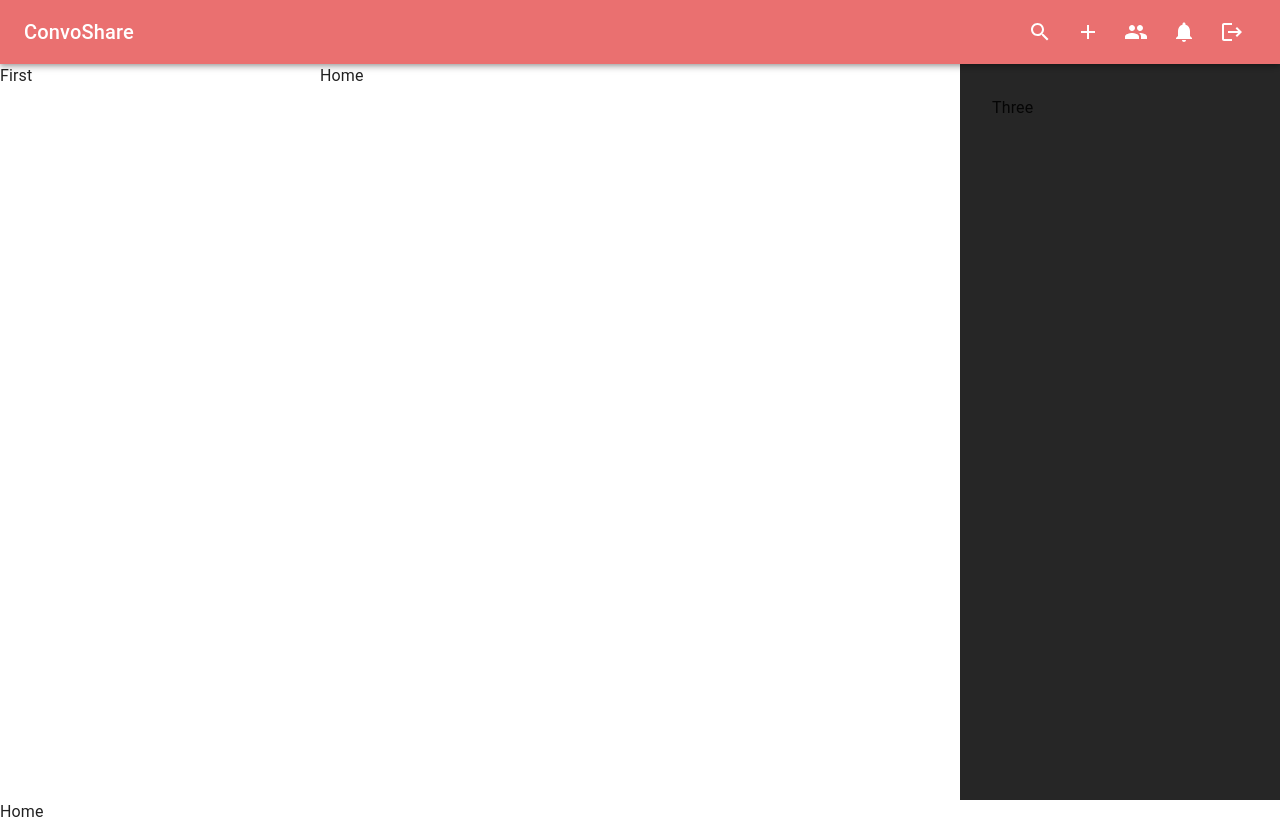
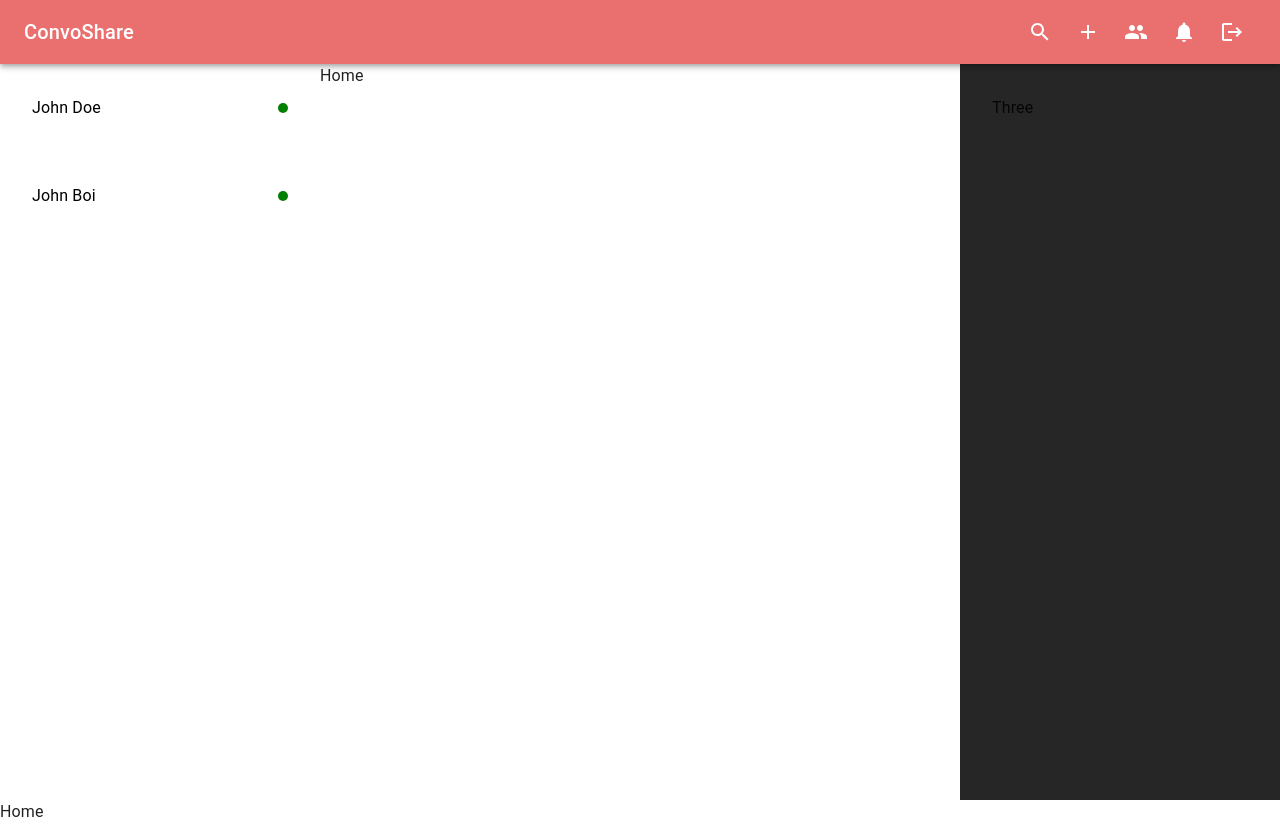
Before and after one commit to Subhajit-Bera/ConvoShare, a React (Vite) app in the folder client/: page / in a window 1280 px wide. Built offline with nearby package versions, Linux system fonts and the light colour scheme.

Commit message:
ChatList & ChatItem --1

```diff
--- a/client/src/components/layout/AppLayout.jsx
+++ b/client/src/components/layout/AppLayout.jsx
@@ -1,11 +1,16 @@
 import React from 'react'
-import {Grid } from "@mui/material";
-
+import { Grid } from "@mui/material";
+import ChatList from '../specific/ChatList';
+import { useParams } from "react-router-dom";
+import { sampleChats } from '../../constants/sampleData';
 
 import Header from './Header'
 import Title from "../shared/Title";
 const AppLayout = () => (WrappedComponent) => {
-    return (props) => (
+    return (props) => {
+        const params = useParams();
+        const chatId = params.chatId;
+        return (
             <>
                 <Title />
                 <Header />
@@ -20,7 +25,19 @@
                         }}
                         height={"100%"}
                     >
-                    First
+                        {/* chats={sampleChats}
+                        chatId={chatId} */}
+                        <ChatList
+                            chats={sampleChats}
+                            chatId={chatId}
+                            newMessagesAlert={[
+                                {
+                                    chatId,
+                                    count: 4,
+                                },
+                            ]}
+                            onlineUsers={["1", "2"]}
+                        />
                     </Grid>
 
                     <Grid item xs={12} sm={8} md={5} lg={6} height={"100%"}>
@@ -44,7 +61,8 @@
                 </Grid>
                 <WrappedComponent {...props} />
             </>
-    )
+        );
+    }
 }
 
 export default AppLayout
--- a/client/src/components/layout/Header.jsx
+++ b/client/src/components/layout/Header.jsx
@@ -123,7 +123,7 @@
 
       {
         isSearch && (
-          <Suspense fallback={<div>Loading..</div>}>
+          <Suspense fallback={<Backdrop open />}>
             <SearchDialog />
           </Suspense>
         )
@@ -131,7 +131,7 @@
 
       {
         isNotification && (
-          <Suspense fallback={<div>Loading..</div>}>
+          <Suspense fallback={<Backdrop open />}>
             <NotifcationDialog />
           </Suspense>
         )
@@ -139,7 +139,7 @@
 
       {
         isNewGroup && (
-          <Suspense fallback={<div>Loading..</div>}>
+          <Suspense fallback={<Backdrop open />}>
             <NewGroupDialog />
           </Suspense>
         )
--- /dev/null
+++ b/client/src/components/layout/Loaders.jsx
@@ -0,0 +1,40 @@
+import { Grid, Skeleton, Stack } from "@mui/material";
+import React from "react";
+const LayoutLoader = () => {
+    return (
+        <Grid container height={"calc(100vh - 4rem)"} spacing={"1rem"}>
+            <Grid
+                item
+                sm={4}
+                md={3}
+                sx={{
+                    display: { xs: "none", sm: "block" },
+                }}
+                height={"100%"}
+            >
+                <Skeleton variant="rectangular" height={"100vh"} />
+            </Grid>
+            <Grid item xs={12} sm={8} md={5} lg={6} height={"100%"}>
+                <Stack spacing={"1rem"}>
+                    {Array.from({ length: 8 }).map((_, index) => (
+                        <Skeleton key={index} variant="rounded" height={"4rem"} />
+                    ))}
+                </Stack>
+            </Grid>
+
+            <Grid
+                item
+                md={4}
+                lg={3}
+                height={"100%"}
+                sx={{
+                    display: { xs: "none", md: "block" },
+                }}
+            >
+                <Skeleton variant="rectangular" height={"100vh"} />
+            </Grid>
+        </Grid>
+    );
+};
+
+export {LayoutLoader };
--- /dev/null
+++ b/client/src/components/shared/ChatItem.jsx
@@ -0,0 +1,60 @@
+import React,{ memo } from 'react'
+import { Link } from '../styles/StyledComponents'
+import { Box, Stack, Typography } from "@mui/material";
+
+//Also we can implement last message
+const ChatItem = ({
+    avatar = [],
+    name,
+    _id,
+    groupChat = false,
+    sameSender,
+    isOnline,
+    newMessageAlert,
+    index = 0,
+    handleDeleteChat,
+}) => {
+    return (
+        <Link to={`/chat/${_id}`} onContextMenu={(e)=>handleDeleteChat(e,_id,groupChat)}>
+            <div
+                style={{
+                    display: "flex",
+                    gap: "1rem",
+                    alignItems: "center",
+                    backgroundColor: sameSender ? "black" : "unset",
+                    color: sameSender ? "white" : "unset",
+                    position: "relative",
+                    padding: "1rem",
+                }}
+            >
+                {/* <AvatarCard avatar={avatar} /> */}
+                <Stack>
+                    <Typography>{name}</Typography>
+                    {newMessageAlert && (
+                        <Typography>{newMessageAlert.count} New Message</Typography>
+                    )}
+                </Stack>
+
+                {isOnline && (
+                    <Box
+                        sx={{
+                            width: "10px",
+                            height: "10px",
+                            borderRadius: "50%",
+                            backgroundColor: "green",
+                            position: "absolute",
+                            top: "50%",
+                            right: "1rem",
+                            transform: "translateY(-50%)",
+                        }}
+                    />
+                )}
+            </div>
+
+        </Link>
+
+
+    )
+}
+
+export default memo(ChatItem);
--- /dev/null
+++ b/client/src/components/specific/ChatList.jsx
@@ -0,0 +1,55 @@
+import React from 'react'
+import { Stack } from "@mui/material";
+import ChatItem from "../shared/ChatItem";
+
+const ChatList = ({
+    w = "100%",
+    chats = [],
+    chatId,
+    onlineUsers = [],
+    newMessagesAlert = [
+        {
+            chatId: "",
+            count: 0,
+        },
+    ],
+    handleDeleteChat,
+}) => {
+    return (
+        // overflow={"auto"} height={"100%"}
+        <Stack width={w} direction={"column"}>
+            {
+                chats.map((data,index) => {
+
+                    const { avatar, name,_id,groupChat, members } = data;
+
+                    const newMessageAlert = newMessagesAlert.find(
+                        ({ chatId }) => chatId === _id
+                    );
+
+                    const isOnline = members?.some((member) =>
+                        onlineUsers.includes(member)
+                    );
+
+                    {/* return<ChatItem/> */}
+
+                    return <ChatItem
+                        index={index}
+                        newMessageAlert={newMessageAlert}
+                        isOnline={isOnline}
+                        avatar={avatar}
+                        name={name}
+                        _id={_id}
+                        key={_id}
+                        groupChat={groupChat}
+                        sameSender={chatId === _id}
+                        handleDeleteChat={handleDeleteChat}
+                    />
+                })
+
+            }
+        </Stack>
+    )
+}
+
+export default ChatList
--- a/client/src/components/styles/StyledComponents.jsx
+++ b/client/src/components/styles/StyledComponents.jsx
@@ -1,5 +1,5 @@
 import { Skeleton, keyframes, styled } from "@mui/material";
-
+import { Link as LinkComponent } from "react-router-dom";
 
 //We are passing input element inside the styled component and give it style
 const VisuallyHiddenInput = styled("input")({
@@ -14,6 +14,16 @@
   width: 1,
 });
 
+const Link = styled(LinkComponent)`
+  text-decoration: none;
+  color: black;
+  padding: 1rem;
+  &:hover {
+    background-color: rgba(0, 0, 0, 0.1);
+  }
+`;
+
+
 export {
- VisuallyHiddenInput,
+  VisuallyHiddenInput, Link
 };
--- /dev/null
+++ b/client/src/constants/sampleData.js
@@ -0,0 +1,17 @@
+export const sampleChats = [
+    {
+        avatar: ["https://www.w3schools.com/howto/img_avatar.png"],
+        name: "John Doe",
+        _id: "1",
+        groupChat: false,
+        members: ["1", "2"],
+    },
+
+    {
+        avatar: ["https://www.w3schools.com/howto/img_avatar.png"],
+        name: "John Boi",
+        _id: "2",
+        groupChat: true,
+        members: ["1", "2"],
+    },
+];
--- a/client/src/main.jsx
+++ b/client/src/main.jsx
@@ -8,7 +8,10 @@
   <React.StrictMode>
     <HelmetProvider>
       <CssBaseline />
-      <App />
+
+        <App />
+
+
     </HelmetProvider>
   </React.StrictMode>,
 )
--- a/client/src/pages/Chat.jsx
+++ b/client/src/pages/Chat.jsx
@@ -3,15 +3,15 @@
 
 
 const Chat = () => {
- return(
-  <div>
-
-  </div>
- )
+    return (
+        <div>
+            Chat
+        </div>
+    )
 
 }
 
 
 
 
-export default AppLayout(Chat)
+export default AppLayout()(Chat)
```
Also changed, not shown: client/src/App.jsx (+5 -3 lines). Lines whose indentation alone changed are shown as unchanged.
